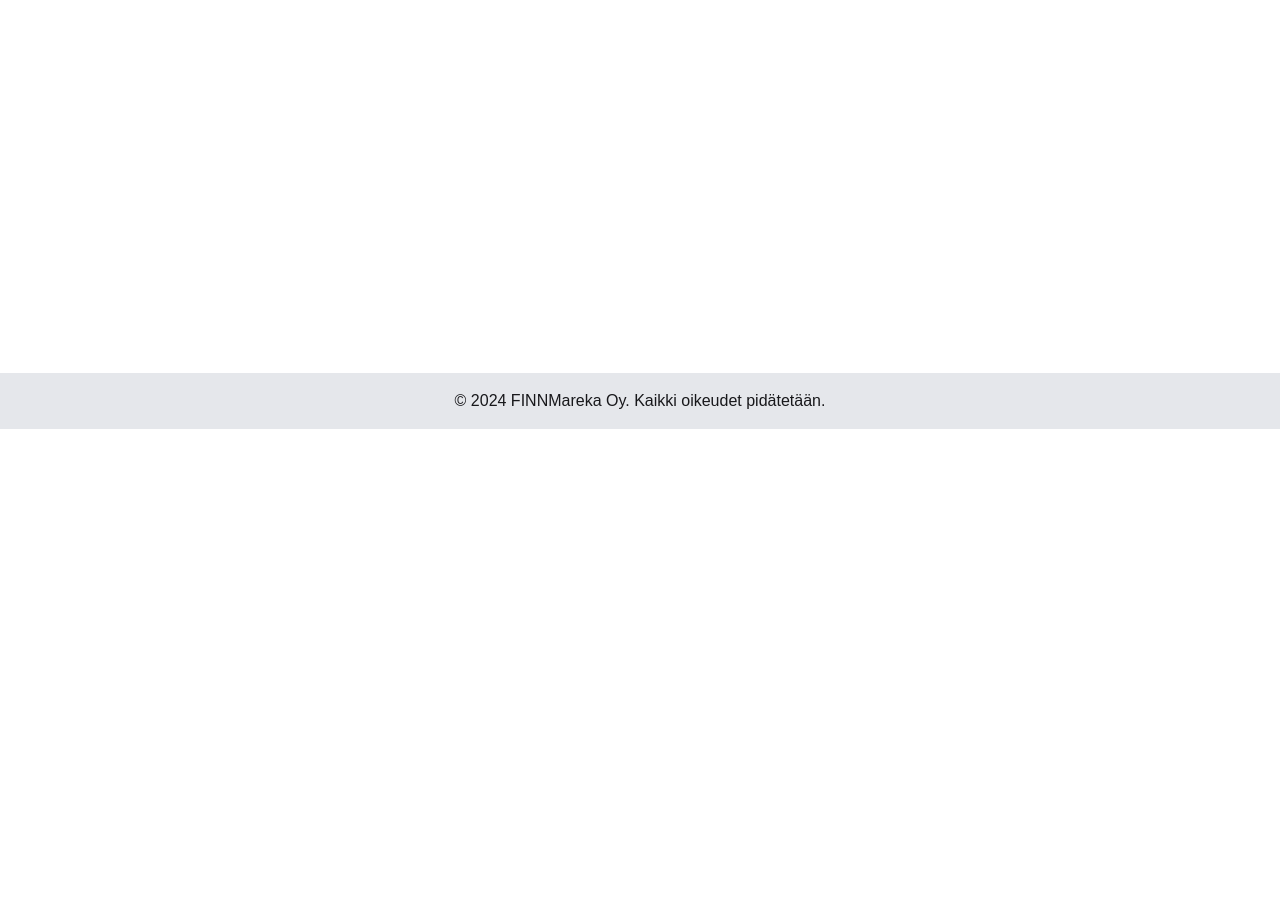
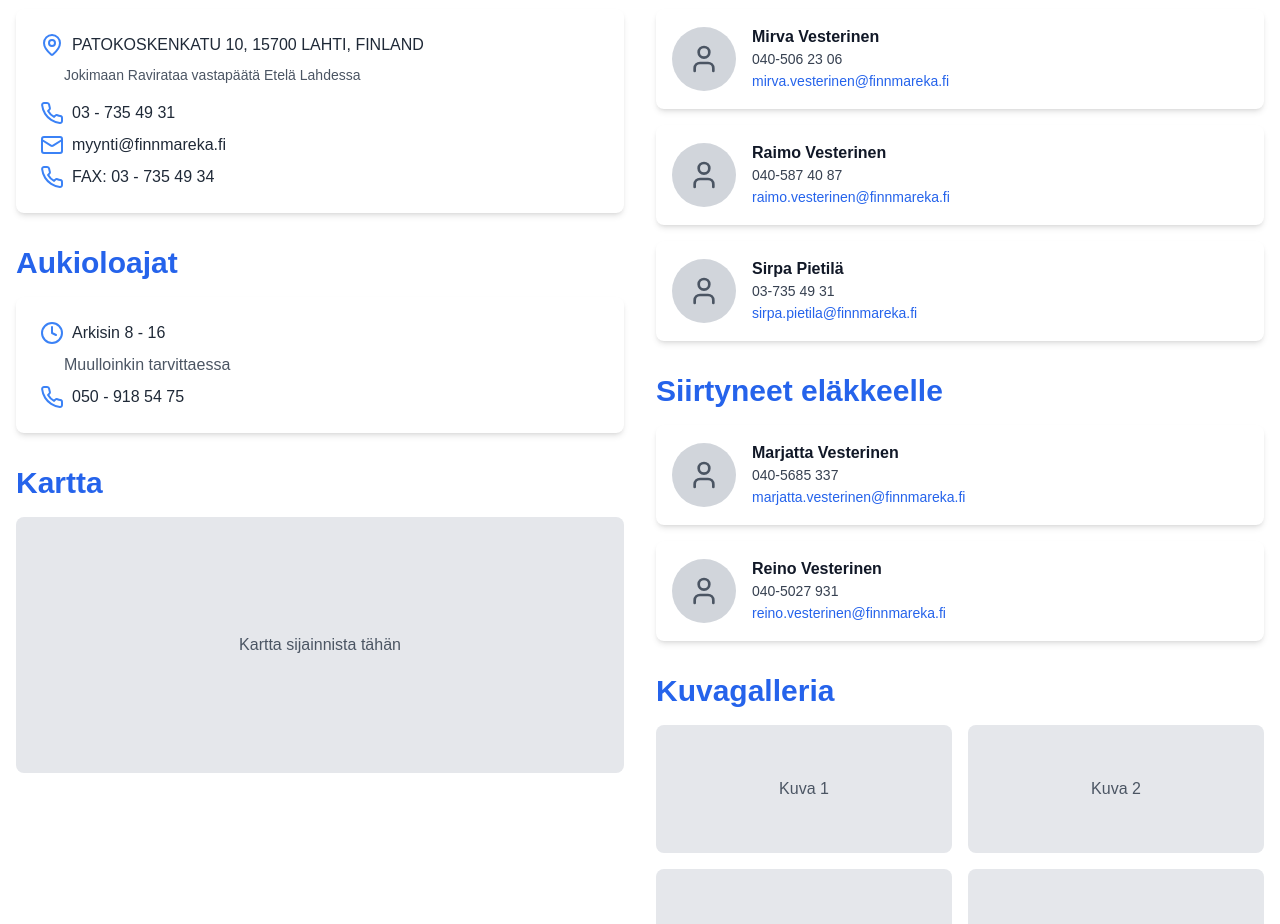
Before and after one commit to Itsdarkhere/finnmareka, a Next.js app: page /yhteystiedot in a window 1280 px wide. Before the commit this address had no page. Shown: the part 523-1447 px from the top of the page. Before the commit the page ends 952 px from the top, so only its background shows below. Built offline with nearby package versions, Linux system fonts and the light colour scheme.

Commit message:
yhteystiedot

```diff
--- /dev/null
+++ b/app/yhteystiedot/page.tsx
@@ -0,0 +1,178 @@
+import { MapPin, Phone, Mail, Clock, User } from "lucide-react";
+
+export default function Yhteystiedot() {
+  const activeStaff = [
+    {
+      name: "Mirva Vesterinen",
+      phone: "040-506 23 06",
+      email: "mirva.vesterinen@finnmareka.fi",
+    },
+    {
+      name: "Raimo Vesterinen",
+      phone: "040-587 40 87",
+      email: "raimo.vesterinen@finnmareka.fi",
+    },
+    {
+      name: "Sirpa Pietilä",
+      phone: "03-735 49 31",
+      email: "sirpa.pietila@finnmareka.fi",
+    },
+  ];
+
+  const retiredStaff = [
+    {
+      name: "Marjatta Vesterinen",
+      phone: "040-5685 337",
+      email: "marjatta.vesterinen@finnmareka.fi",
+    },
+    {
+      name: "Reino Vesterinen",
+      phone: "040-5027 931",
+      email: "reino.vesterinen@finnmareka.fi",
+    },
+  ];
+
+  const StaffCard = ({
+    person,
+  }: {
+    person: { name: string; phone: string; email: string };
+  }) => (
+    <div className='bg-white p-4 rounded-lg shadow-md flex items-center'>
+      <div className='w-16 h-16 bg-gray-300 rounded-full mr-4 flex items-center justify-center'>
+        <User className='text-gray-600' size={32} />
+      </div>
+      <div>
+        <h3 className='font-bold text-gray-900'>{person.name}</h3>
+        <p className='text-sm text-gray-700'>{person.phone}</p>
+        <a
+          href={`mailto:${person.email}`}
+          className='text-sm text-blue-600 hover:underline'
+        >
+          {person.email}
+        </a>
+      </div>
+    </div>
+  );
+
+  return (
+    <div className='w-full max-w-7xl mx-auto p-4'>
+      <header className='mb-12'>
+        <div className='relative h-64 md:h-80 rounded-lg overflow-hidden mb-6'>
+          <img
+            src='/api/placeholder/1200/400?text=Yhteystiedot'
+            alt='FINNMareka Oy toimisto'
+            className='w-full h-full object-cover'
+          />
+          <div className='absolute inset-0 bg-black bg-opacity-50 flex items-center justify-center'>
+            <h1 className='text-4xl md:text-5xl text-white font-bold text-center'>
+              Yhteystiedot
+            </h1>
+          </div>
+        </div>
+      </header>
+
+      <main className='grid md:grid-cols-2 gap-8'>
+        <div>
+          <section className='mb-8'>
+            <h2 className='text-3xl font-bold mb-4 text-blue-600'>
+              Toimipisteemme
+            </h2>
+            <div className='bg-white p-6 rounded-lg shadow-md'>
+              <p className='flex items-center text-gray-800 mb-2'>
+                <MapPin className='mr-2 text-blue-500' />
+                PATOKOSKENKATU 10, 15700 LAHTI, FINLAND
+              </p>
+              <p className='text-sm text-gray-600 ml-6 mb-4'>
+                Jokimaan Ravirataa vastapäätä Etelä Lahdessa
+              </p>
+              <p className='flex text-gray-800 items-center mb-2'>
+                <Phone className='mr-2 text-blue-500' />
+                03 - 735 49 31
+              </p>
+              <p className='flex text-gray-800 items-center mb-2'>
+                <Mail className='mr-2 text-blue-500' />
+                myynti@finnmareka.fi
+              </p>
+              <p className='flex text-gray-800 items-center'>
+                <Phone className='mr-2 text-blue-500' />
+                FAX: 03 - 735 49 34
+              </p>
+            </div>
+          </section>
+
+          <section className='mb-8'>
+            <h2 className='text-3xl font-bold mb-4 text-blue-600'>
+              Aukioloajat
+            </h2>
+            <div className='bg-white p-6 rounded-lg shadow-md'>
+              <p className='flex text-gray-800 items-center mb-2'>
+                <Clock className='mr-2 text-blue-500' />
+                Arkisin 8 - 16
+              </p>
+              <p className='ml-6 text-gray-600 mb-2'>Muulloinkin tarvittaessa</p>
+              <p className='flex text-gray-800 items-center'>
+                <Phone className='mr-2 text-blue-500' />
+                050 - 918 54 75
+              </p>
+            </div>
+          </section>
+
+          <section>
+            <h2 className='text-3xl font-bold mb-4 text-blue-600'>Kartta</h2>
+            <div className='bg-gray-200 h-64 rounded-lg flex items-center justify-center'>
+              <p className='text-gray-600'>Kartta sijainnista tähän</p>
+            </div>
+          </section>
+        </div>
+
+        <div>
+          <section className='mb-8'>
+            <h2 className='text-3xl font-bold mb-4 text-blue-600'>
+              Henkilöstö
+            </h2>
+            <div className='grid gap-4'>
+              {activeStaff.map((person, index) => (
+                <StaffCard key={index} person={person} />
+              ))}
+            </div>
+          </section>
+
+          <section className='mb-8'>
+            <h2 className='text-3xl font-bold mb-4 text-blue-600'>
+              Siirtyneet eläkkeelle
+            </h2>
+            <div className='grid gap-4'>
+              {retiredStaff.map((person, index) => (
+                <StaffCard key={index} person={person} />
+              ))}
+            </div>
+          </section>
+
+          <section>
+            <h2 className='text-3xl font-bold mb-4 text-blue-600'>
+              Kuvagalleria
+            </h2>
+            <div className='grid grid-cols-2 gap-4'>
+              {[1, 2, 3, 4].map((num) => (
+                <div
+                  key={num}
+                  className='bg-gray-200 h-32 rounded-lg flex items-center justify-center'
+                >
+                  <p className='text-gray-600'>Kuva {num}</p>
+                </div>
+              ))}
+            </div>
+          </section>
+        </div>
+      </main>
+
+      <section className='mt-12 bg-gray-100 p-8 rounded-lg mb-8'>
+        <h2 className='text-2xl font-bold text-gray-900 mb-4 text-center'>Huomioitavaa</h2>
+        <p className='text-center text-gray-700'>
+          Marjatta ja Reino Vesterinen siirtyivät ansaitulle eläkkeelle vuonna
+          2012.
+        </p>
+      </section>
+    </div>
+  );
+}
```
